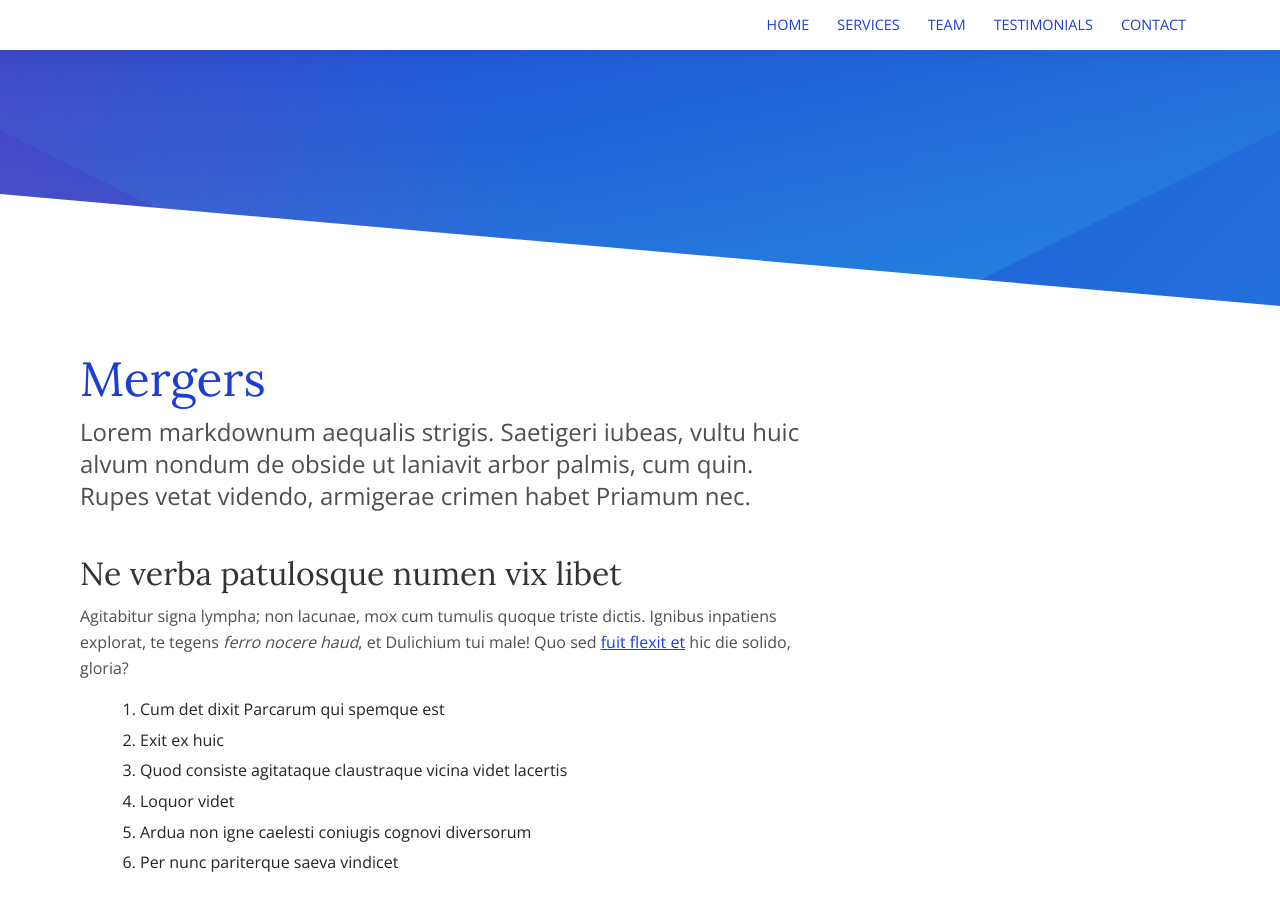
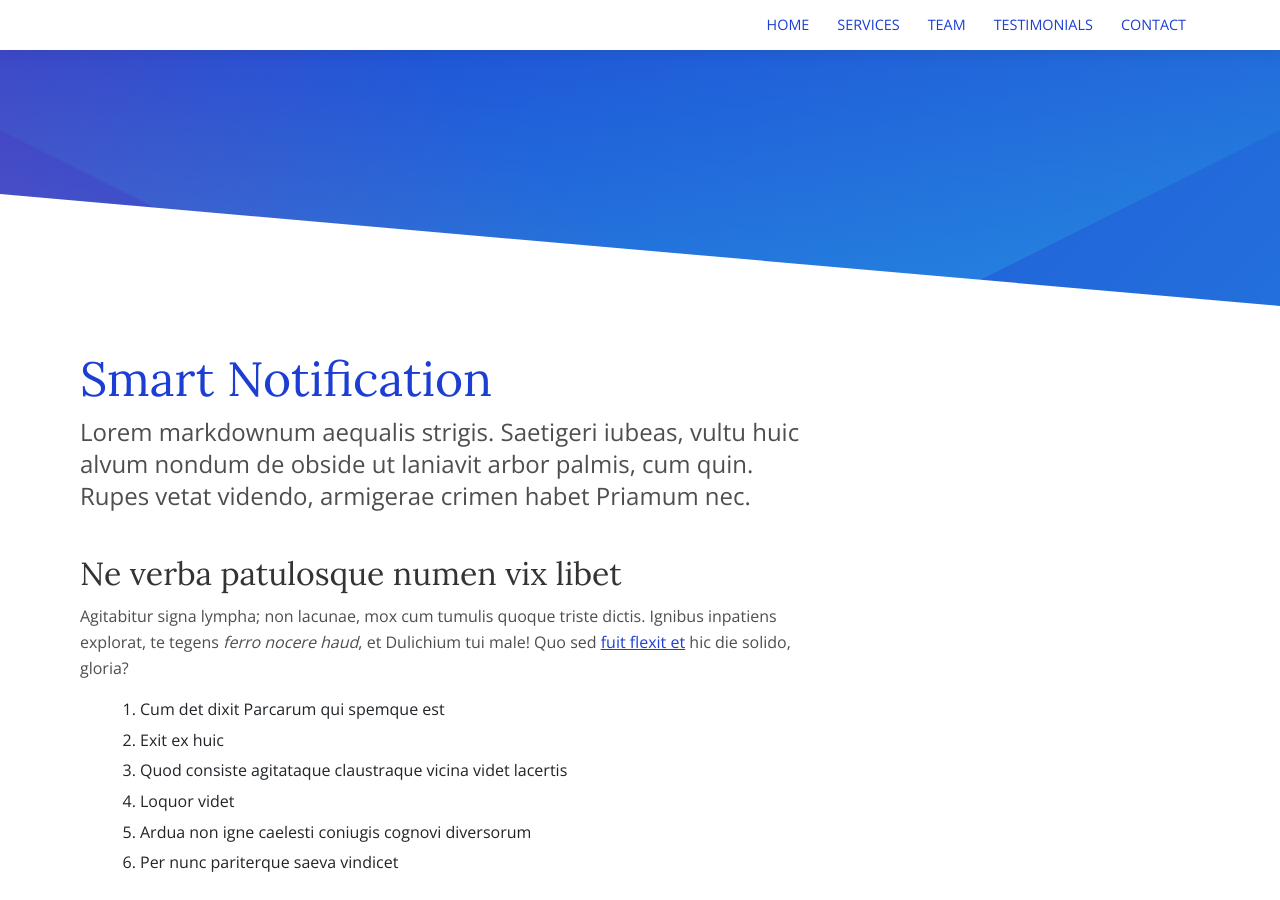
Before and after one commit to innoven-io/innoven-io.github.io, a Jekyll site: the page built from _services/smart-notification.md, in a window 1280 px wide and 900 px high. Built offline with Jekyll 4.4.1, drawn with Linux system fonts in a browser that asks for light colours.

Commit message:
Update and rename mergers.md to smart-notification.md

```diff
--- a/_services/mergers.md
+++ b/_services/smart-notification.md
@@ -1,5 +1,5 @@
 ---
-title: "Mergers"
+title: "Smart Notification"
 image: "/services/default.png"
 ---
 
```
